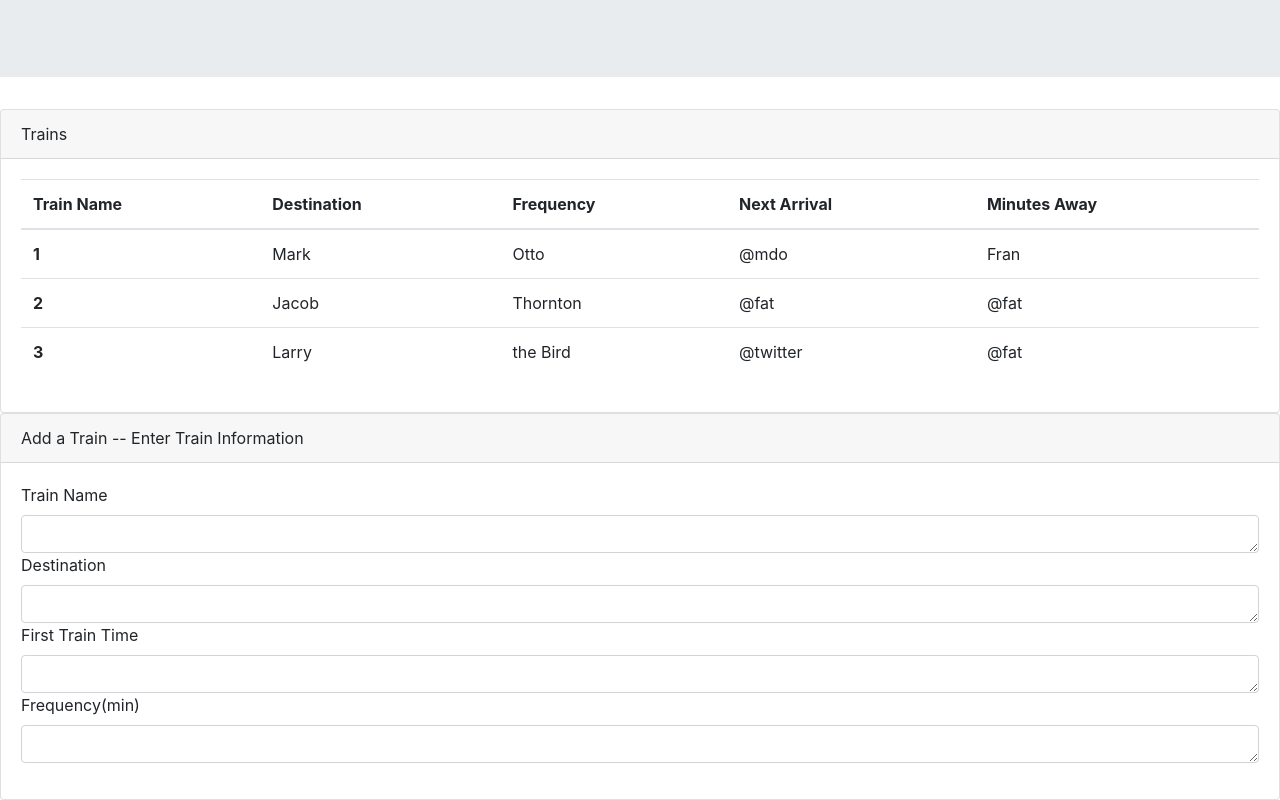
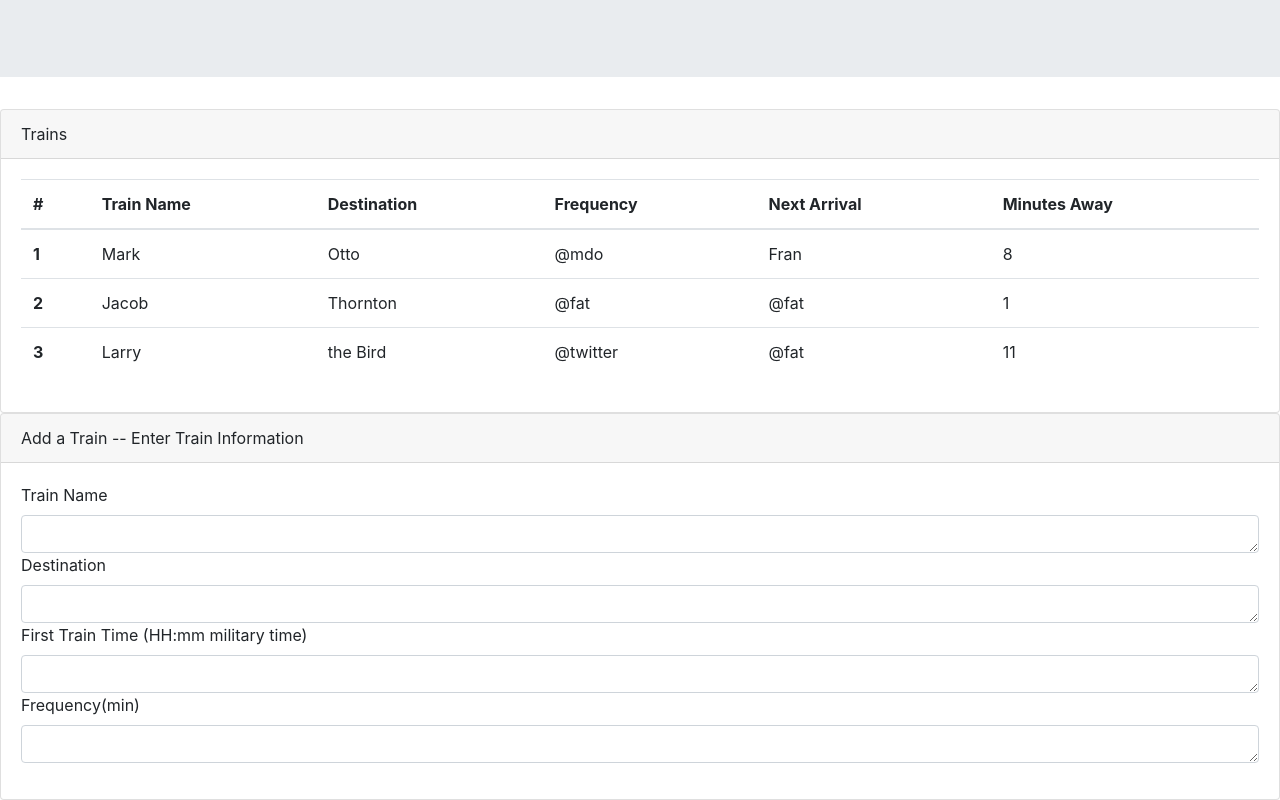
Before and after one commit to RoseBlair/TrainTime, a website: page train.html in a window 1280 px wide. Shown: the part 211-1011 px from the top of the page. Drawn offline with nearby package versions, Linux system fonts and the light colour scheme.

Commit message:
made table

```diff
--- a/train.html
+++ b/train.html
@@ -32,6 +32,7 @@
       <table class="table">
           <thead>
             <tr>
+              <th scope="col">#</th>
               <th scope="col">Train Name</th>
               <th scope="col">Destination</th>
               <th scope="col">Frequency</th>
@@ -46,6 +47,7 @@
               <td>Otto</td>
               <td>@mdo</td>
               <td>Fran</td>
+              <td>8</td>
             </tr>
             <tr>
               <th scope="row">2</th>
@@ -53,6 +55,7 @@
               <td>Thornton</td>
               <td>@fat</td>
               <td>@fat</td>
+              <td>1</td>
             </tr>
             <tr>
               <th scope="row">3</th>
@@ -60,6 +63,7 @@
               <td>the Bird</td>
               <td>@twitter</td>
               <td>@fat</td>
+              <td>11</td>
             </tr>
           </tbody>
       </table>
@@ -79,7 +83,7 @@
             <label for="destination">Destination</label>
             <textarea class="form-control" id="destination" rows="1"></textarea>
 
-            <label for="firstTrainTime">First Train Time</label>
+            <label for="firstTrainTime">First Train Time (HH:mm military time)</label>
             <textarea class="form-control" id="firstTrainTime" rows="1"></textarea>
 
             <label for="frequency">Frequency(min)</label>
```
